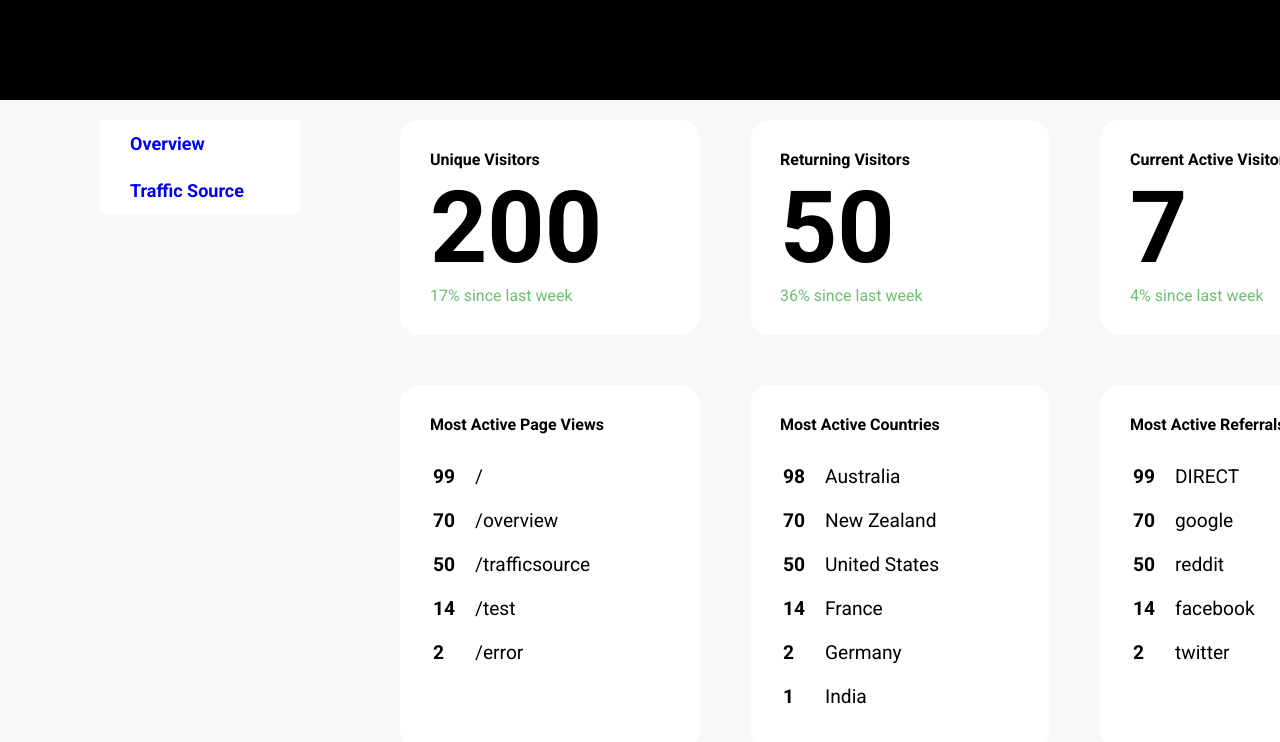
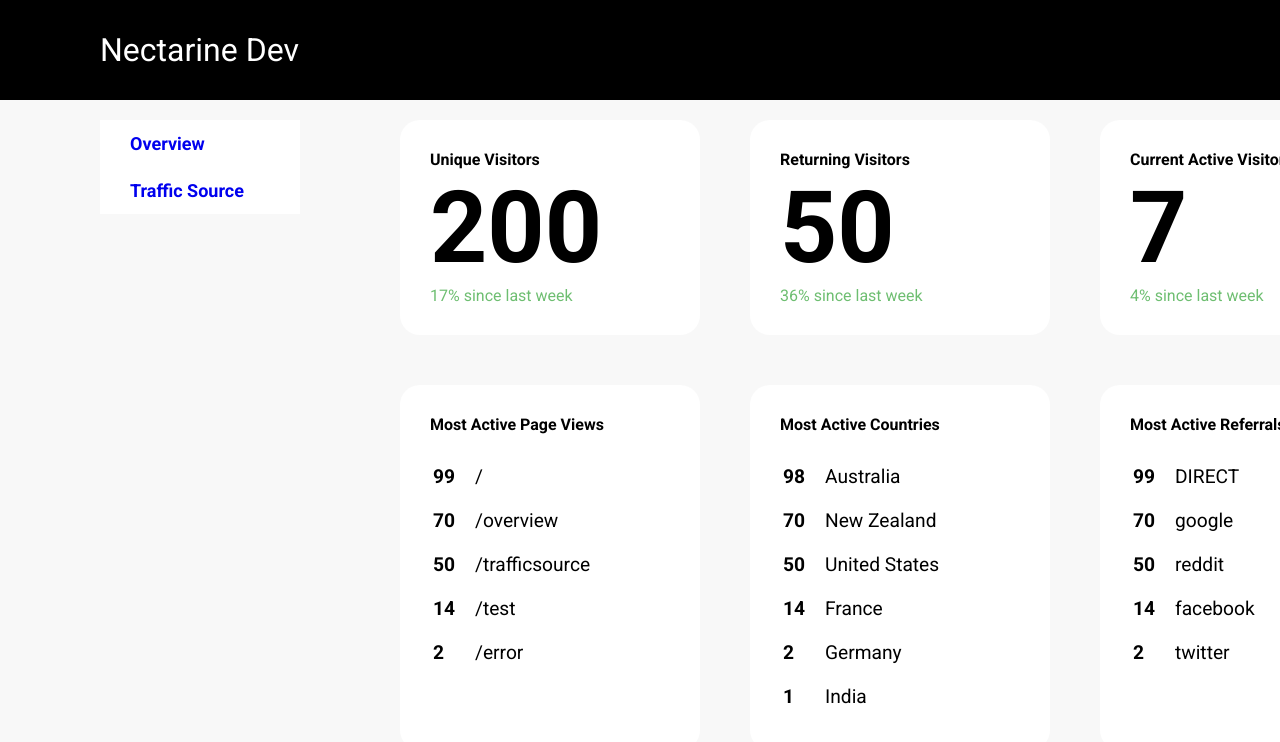
Before and after one commit to nectarinedev/vue-dashboard, a Vue app: page / in a window 1280 px wide. Shown: the top 742 px of the page. Built offline with nearby package versions, Linux system fonts and the light colour scheme.

Commit message:
add title to header

```diff
--- a/src/components/Layout/Header.vue
+++ b/src/components/Layout/Header.vue
@@ -1,11 +1,11 @@
-<script setup lang="ts">
-import Button from 'primevue/button';
-</script>
+<script setup lang="ts"></script>
 
 <template>
 	<header>
 		<nav>
-			<div class="header"></div>
+			<div class="header">
+				<span class="header__title">Nectarine Dev</span>
+			</div>
 		</nav>
 	</header>
 </template>
@@ -16,5 +16,14 @@ import Button from 'primevue/button';
 	background-color: black;
 	gap: 70px;
 	padding-right: 50px;
+	display: flex;
+	align-items: center;
+}
+
+.header__title {
+	color: white;
+	margin: left;
+	margin-left: 100px;
+	font-size: xx-large;
 }
 </style>
```
